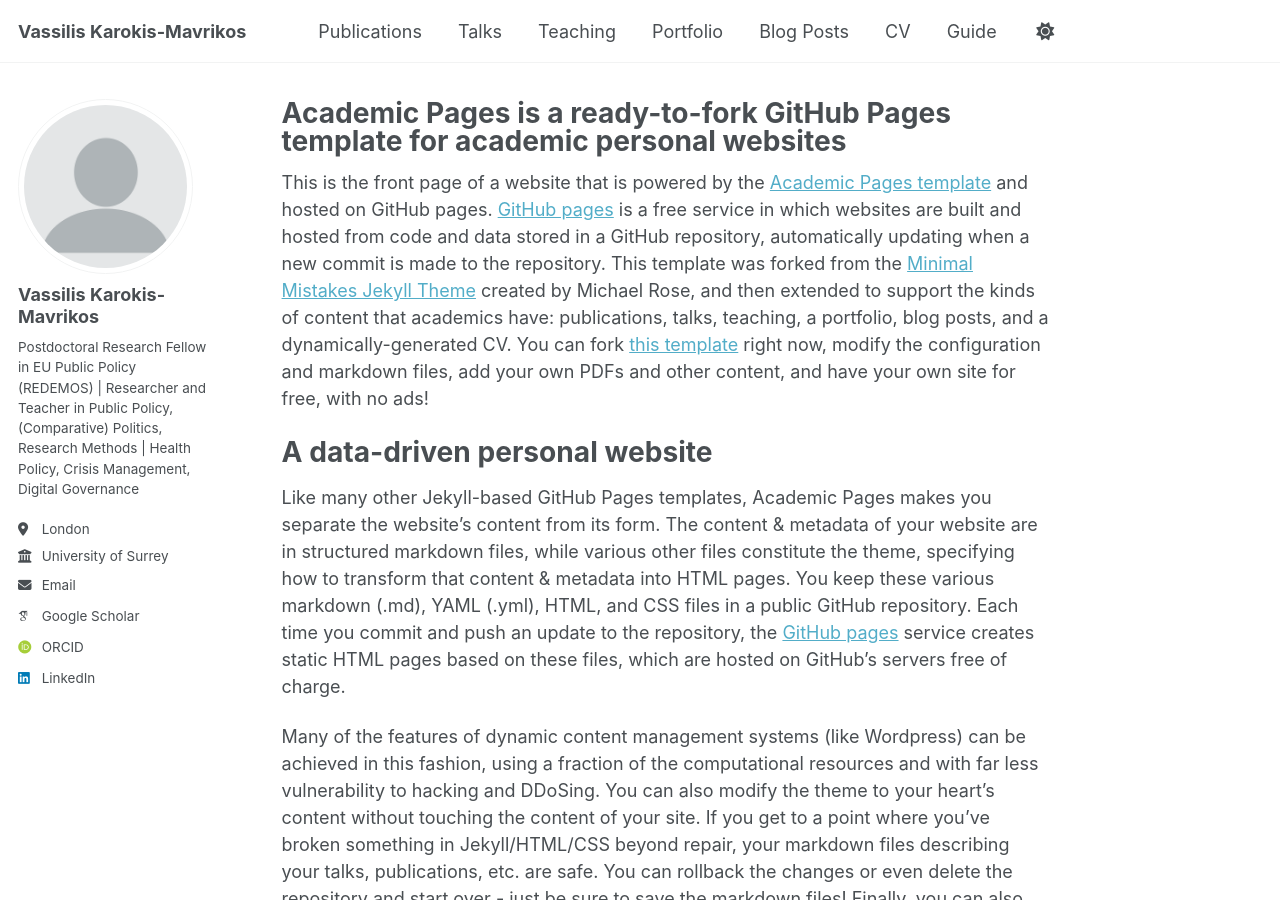
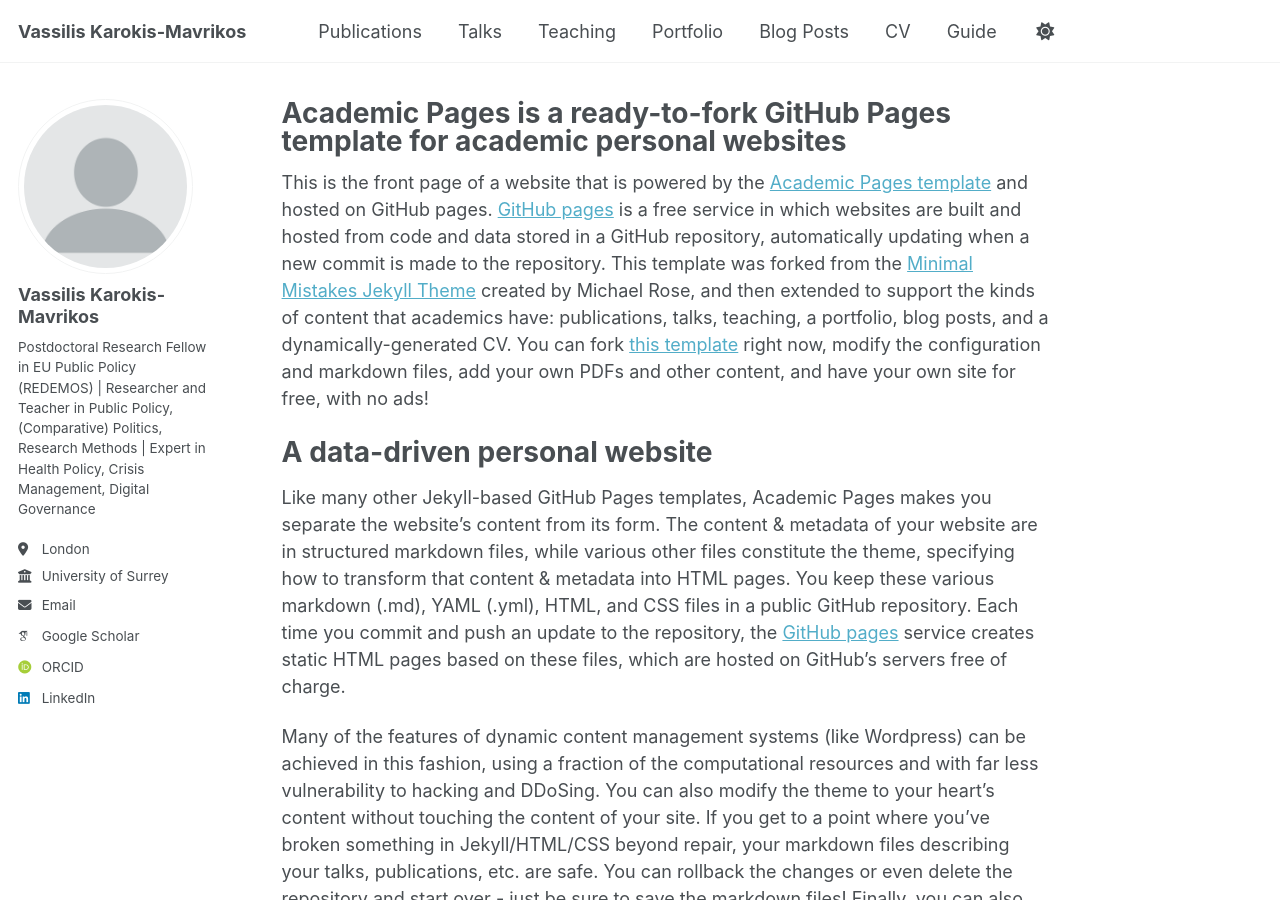
Before and after one commit to vassiliskm/vassiliskarokismavrikos.github.io, a Jekyll site: the page built from _pages/about.md, in a window 1280 px wide and 900 px high. Built offline with Jekyll 4.4.1, drawn with Linux system fonts in a browser that asks for light colours; some web fonts are replaced.

Commit message:
Update _config.yml

```diff
--- a/_config.yml
+++ b/_config.yml
@@ -25,7 +25,7 @@ author:
   avatar           : "profile.png"
   name             : "Vassilis Karokis-Mavrikos"
   pronouns         : # example: "she/her"
-  bio              : "Postdoctoral Research Fellow in EU Public Policy (REDEMOS) | Researcher and Teacher in Public Policy, (Comparative) Politics, Research Methods | Health Policy, Crisis Management, Digital Governance"
+  bio              : "Postdoctoral Research Fellow in EU Public Policy (REDEMOS) | Researcher and Teacher in Public Policy, (Comparative) Politics, Research Methods | Expert in Health Policy, Crisis Management, Digital Governance"
   location         : "London"
   employer         : "University of Surrey"
   uri              : # URL
```
